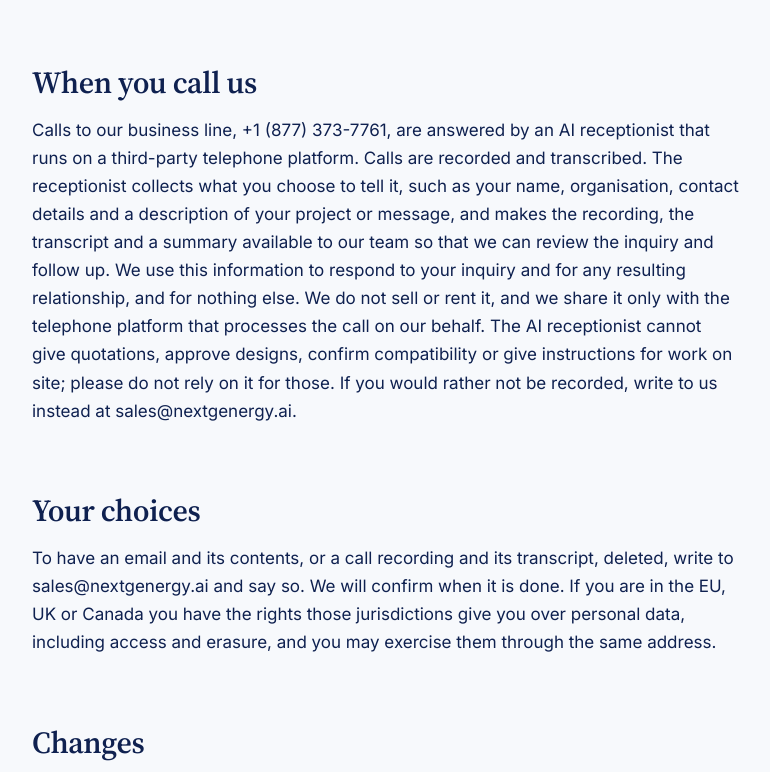
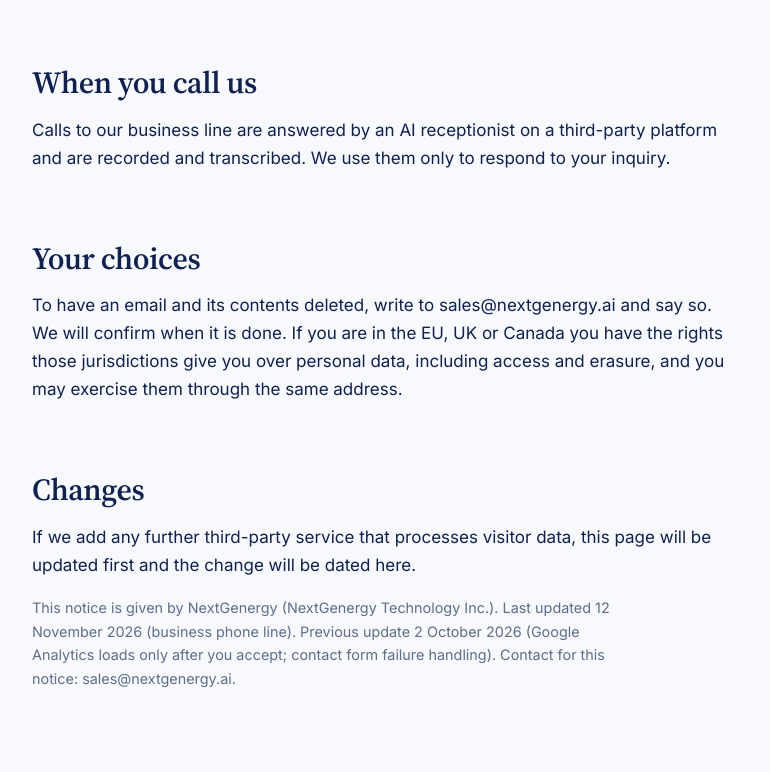
Before and after one commit to cychai/nextgenergy.ai, an Astro site: page /company/privacy in a window 1280 px wide. Shown: the part 1695-2467 px from the top of the page, without its empty margins (18-788 px from the left). Built offline with nearby package versions, Linux system fonts and the light colour scheme; Astro itself is replaced by a stand-in of ours.

Commit message:
Privacy: shorten 'When you call us' to two sentences (option B)
Co-Authored-By: Claude Opus 5.5 <noreply@anthropic.com>

```diff
--- a/src/pages/company/privacy.astro
+++ b/src/pages/company/privacy.astro
@@ -18,12 +18,12 @@ import { site } from '@/data/site';
       <h2>When you write to us</h2>
       <p>The contact form sends your name, organisation, email, topic, message and any optional project details you fill in over HTTPS to our server, which forwards them as an email to {site.email}. The server does not store them. If the form cannot send, the page tells you the message was not delivered and offers our address, a copy of your message and an optional draft for your own email app; nothing is sent until you send it yourself. What we receive is an ordinary email, which we keep in our company mailbox (Google Workspace) for as long as the enquiry and any resulting relationship is active. We use it to reply to you and for nothing else. We do not sell, rent or share enquiry details with third parties.</p>
       <h2 id="calls">When you call us</h2>
-      <p>Calls to our business line, {site.phone.display}, are answered by an AI receptionist that runs on a third-party telephone platform. Calls are recorded and transcribed. The receptionist collects what you choose to tell it, such as your name, organisation, contact details and a description of your project or message, and makes the recording, the transcript and a summary available to our team so that we can review the inquiry and follow up. We use this information to respond to your inquiry and for any resulting relationship, and for nothing else. We do not sell or rent it, and we share it only with the telephone platform that processes the call on our behalf. The AI receptionist cannot give quotations, approve designs, confirm compatibility or give instructions for work on site; please do not rely on it for those. If you would rather not be recorded, write to us instead at {site.email}.</p>
+      <p>Calls to our business line are answered by an AI receptionist on a third-party platform and are recorded and transcribed. We use them only to respond to your inquiry.</p>
       <h2>Your choices</h2>
-      <p>To have an email and its contents, or a call recording and its transcript, deleted, write to {site.email} and say so. We will confirm when it is done. If you are in the EU, UK or Canada you have the rights those jurisdictions give you over personal data, including access and erasure, and you may exercise them through the same address.</p>
+      <p>To have an email and its contents deleted, write to {site.email} and say so. We will confirm when it is done. If you are in the EU, UK or Canada you have the rights those jurisdictions give you over personal data, including access and erasure, and you may exercise them through the same address.</p>
       <h2>Changes</h2>
       <p>If we add any further third-party service that processes visitor data, this page will be updated first and the change will be dated here.</p>
-      <p class="small muted">This notice is given by NextGenergy (NextGenergy Technology Inc.). Last updated 12 November 2026 (business phone line answered by an AI receptionist; calls recorded and transcribed). Previous update 2 October 2026 (Google Analytics loads only after you accept; contact form failure handling). Contact for this notice: {site.email}.</p>
+      <p class="small muted">This notice is given by NextGenergy (NextGenergy Technology Inc.). Last updated 12 November 2026 (business phone line). Previous update 2 October 2026 (Google Analytics loads only after you accept; contact form failure handling). Contact for this notice: {site.email}.</p>
     </div>
   </section>
 </Base>
```
Also changed, not shown: 1 other file.
